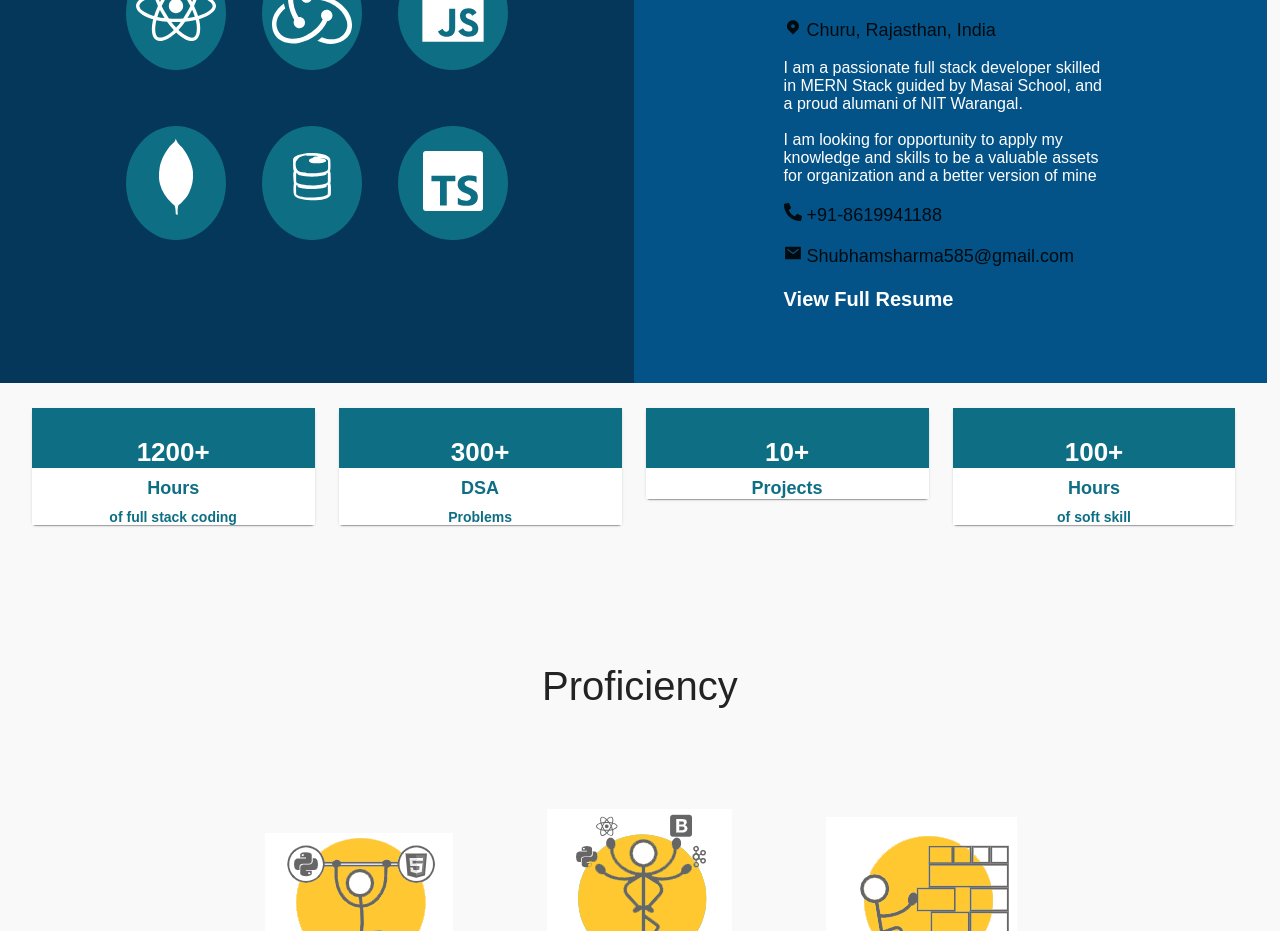
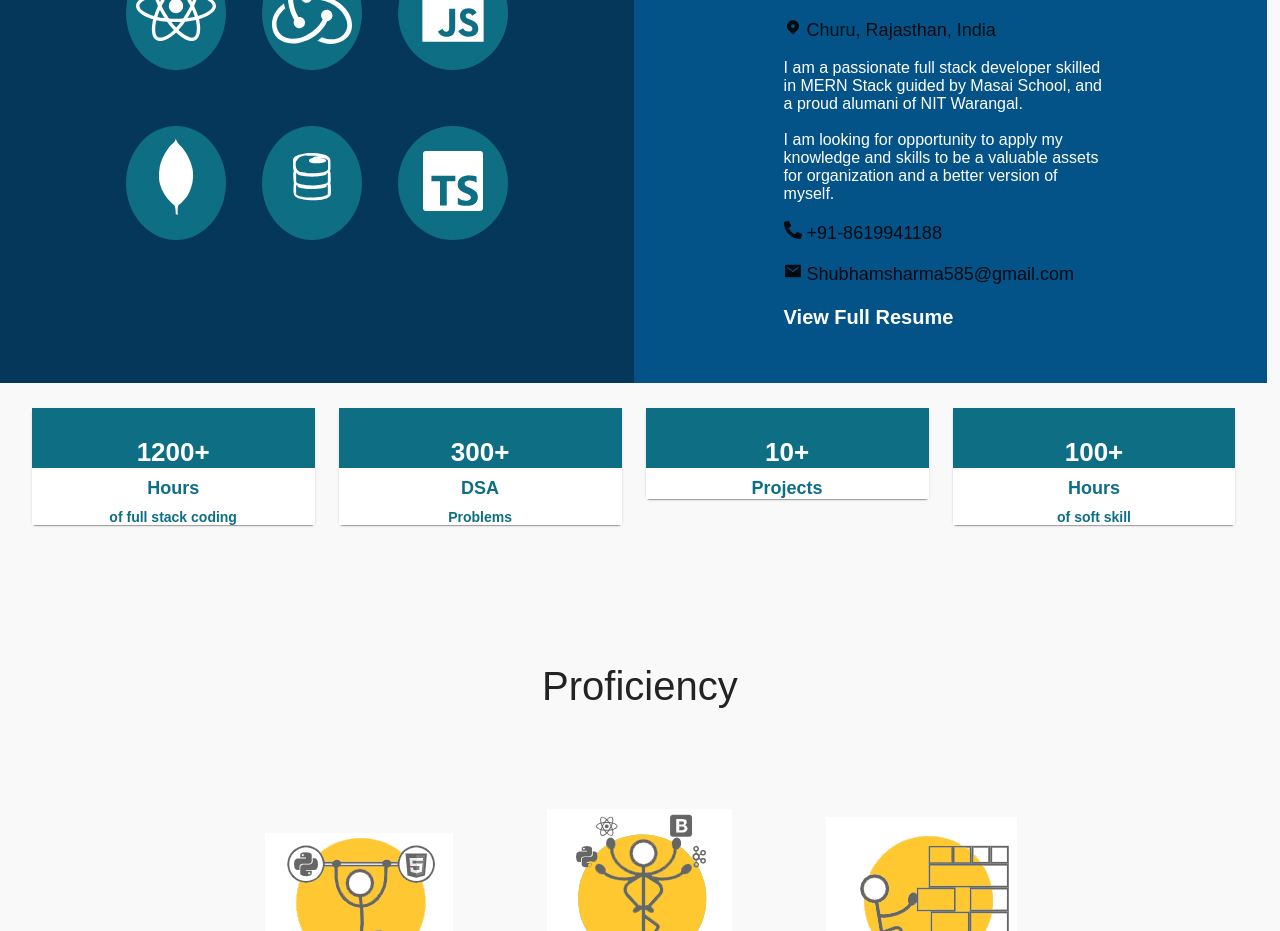
Before and after one commit to Shubhamsharma585/Shubhamsharma585.github.io, a React (Create React App) app: page / in a window 1280 px wide. Shown: the part 1620-2551 px from the top of the page. Built offline with nearby package versions, Linux system fonts and the light colour scheme.

Commit message:
test-patch

```diff
--- a/src/Compo/About/About.jsx
+++ b/src/Compo/About/About.jsx
@@ -146,7 +146,7 @@ function About() {
                     {" "}
                     <br /> I am looking for opportunity to apply my knowledge
                     and skills to be a valuable assets for organization and a
-                    better version of mine
+                    better version of myself.
                   </span>
                 </p>
                 <p className="number">
```
